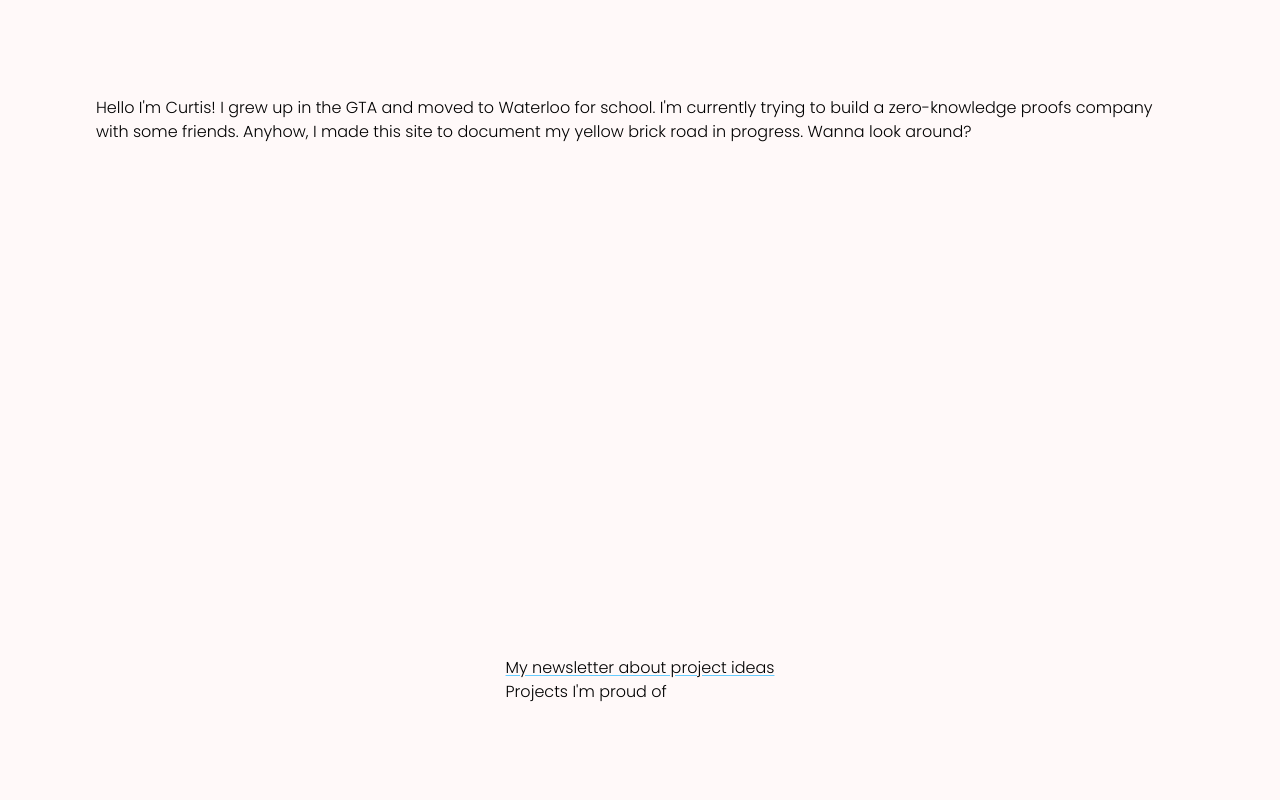
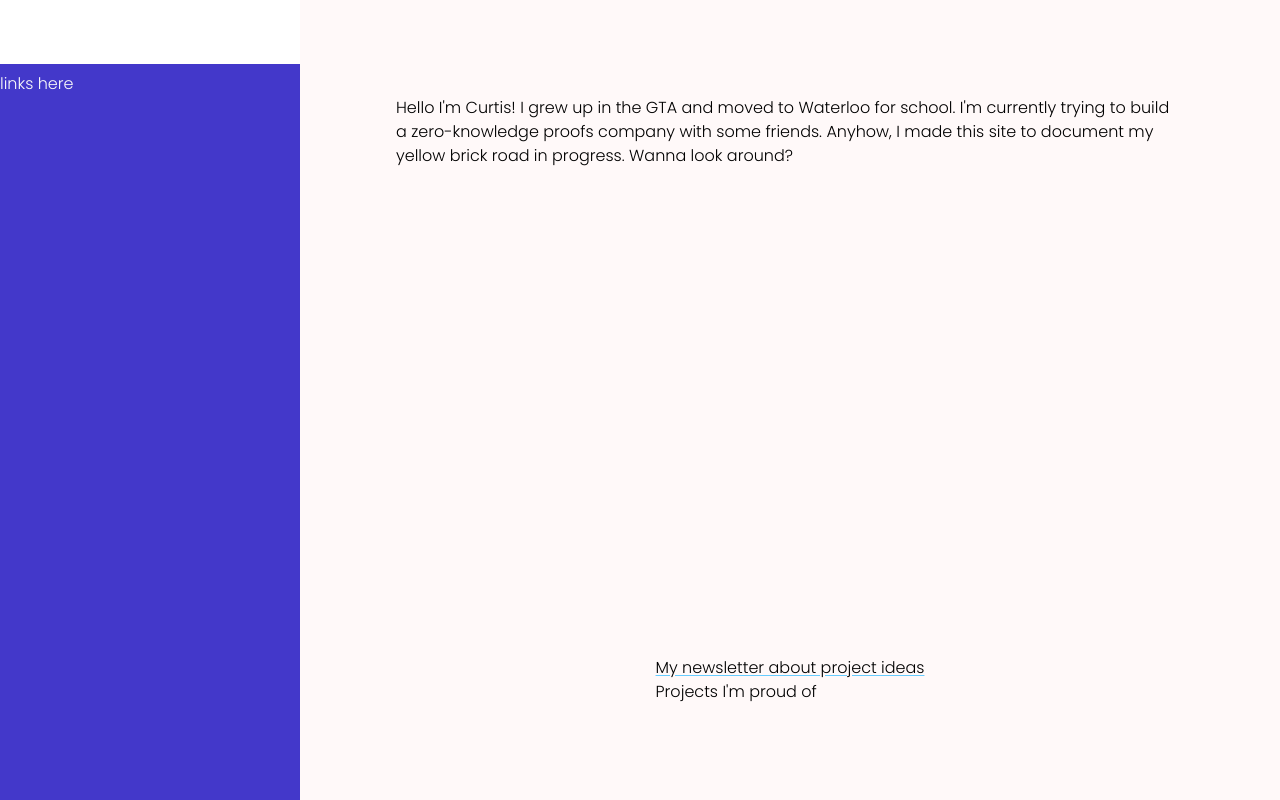
Before and after one commit to chongcurtis/chongcurtis.github.io, a Next.js app: page / in a window 1280 px wide. Built offline with nearby package versions, Linux system fonts and the light colour scheme.

Commit message:
sidebar is functional

```diff
--- a/package.json
+++ b/package.json
@@ -11,10 +11,12 @@
     "lint": "next lint"
   },
   "dependencies": {
+    "@heroicons/react": "^2.0.17",
     "@types/node": "18.15.11",
     "@types/react": "18.0.35",
     "@types/react-dom": "18.0.11",
     "autoprefixer": "10.4.14",
+    "classnames": "^2.3.2",
     "eslint": "8.38.0",
     "eslint-config-next": "13.3.0",
     "next": "13.3.0",
--- /dev/null
+++ b/src/components/sidebar/Menu.tsx
@@ -0,0 +1,46 @@
+import React, { useEffect, useRef } from "react";
+import classNames from "classnames";
+
+type Props = {
+    open: boolean;
+    setOpen(open: boolean): void;
+};
+
+const Menu = ({ open, setOpen }: Props) => {
+    const ref = useRef<HTMLDivElement>(null);
+    useEffect(() => {
+        function handleClickOutside(event: MouseEvent) {
+            if (ref.current && !ref.current.contains(event.target as Node)) {
+                setOpen(false);
+            }
+        }
+
+        // Bind the event listener
+        document.addEventListener("mousedown", handleClickOutside);
+        return () => {
+            // Unbind the event listener on clean up
+            document.removeEventListener("mousedown", handleClickOutside);
+        };
+    }, []);
+    return (
+        <div
+            ref={ref}
+            className={classNames({
+                "flex flex-col justify-between": true, // sidebar
+                "bg-indigo-700 text-zinc-50": true, // colors
+                "fixed top-0 z-20 md:sticky md:top-16 md:z-0 md:w-full": true, // positioning
+                "h-full w-[300px] md:h-[calc(100vh_-_64px)]": true, // for height and width
+                ".3s transition-transform ease-in-out md:translate-x-0": true, //animations
+                "-translate-x-full ": !open, //hide sidebar to the left when closed
+            })}
+        >
+            <nav className="top-0 md:sticky md:top-16">
+                {/* nav items */}
+                <ul className="flex flex-col gap-2 py-2">
+                    <li>links here</li>
+                </ul>
+            </nav>
+        </div>
+    );
+};
+export default Menu;
--- /dev/null
+++ b/src/components/sidebar/Sidebar.tsx
@@ -0,0 +1,25 @@
+// components/sidebar/Layout.tsx
+import React, { PropsWithChildren, useState } from "react";
+import { Bars3Icon } from "@heroicons/react/24/outline";
+import Menu from "@/components/sidebar/Menu";
+
+// from https://reacthustle.com/blog/next-js-tailwind-responsive-sidebar-layout
+const Sidebar = (props: PropsWithChildren) => {
+    const [isMenuVisible, setIsMenuVisible] = useState(false);
+
+    return (
+        <div>
+            <div className="z-10 bg-white shadow-sm">
+                <button className="md:hidden" onClick={() => setIsMenuVisible((prev) => !prev)}>
+                    <Bars3Icon className="h-6 w-6" />
+                </button>
+            </div>
+            <div className="grid md:grid-cols-sidebar">
+                <Menu open={isMenuVisible} setOpen={setIsMenuVisible} />
+                {props.children}
+            </div>
+        </div>
+    );
+};
+
+export default Sidebar;
--- a/src/pages/_app.tsx
+++ b/src/pages/_app.tsx
@@ -1,8 +1,8 @@
 import "@/styles/globals.css";
-
 
 import { Poppins } from "next/font/google";
 import type { AppProps } from "next/app";
+import Sidebar from "@/components/sidebar/Sidebar";
 
 // how to serve fonts: https://nextjs.org/docs/basic-features/font-optimization
 const poppins = Poppins({
@@ -11,9 +11,12 @@ const poppins = Poppins({
     subsets: ["latin-ext"],
 });
 
-
 export default function App({ Component, pageProps }: AppProps) {
-    return <main className={poppins.className}>
-        <Component {...pageProps} />
-    </main>;
+    return (
+        <main className={poppins.className}>
+            <Sidebar>
+                <Component {...pageProps} />
+            </Sidebar>
+        </main>
+    );
 }
--- a/tailwind.config.js
+++ b/tailwind.config.js
@@ -18,6 +18,9 @@ module.exports = {
             fontFamily: {
                 sans: ["Inter var", ...defaultTheme.fontFamily.sans],
             },
+            gridTemplateColumns: {
+                sidebar: "300px auto", // for sidebar sidebar. adds grid-cols-sidebar class
+            },
         },
         ...defaultTheme,
     },
```
Also changed, not shown: 1 other file (tests, documents, lock files or other folders).
